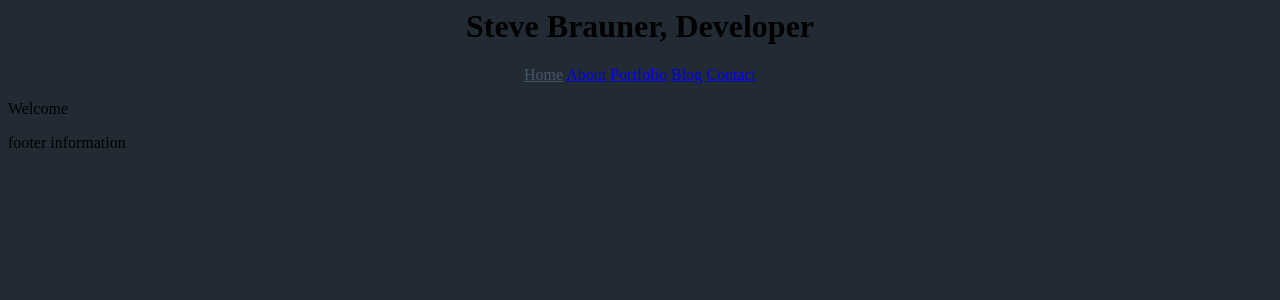
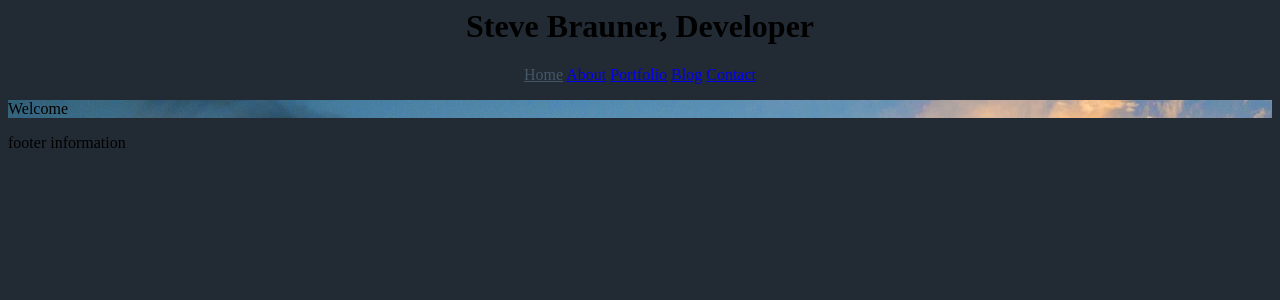
Before and after one commit to stevebrauner/stevebrauner.github.io, a Jekyll site: the page built from index.md, in a window 1280 px wide. Shown: the top 300 px of the page. Built offline with Jekyll 4.4.1, drawn with Linux system fonts in a browser that asks for light colours.

Commit message:
Corrected css

```diff
--- a/_sass/main.scss
+++ b/_sass/main.scss
@@ -8,9 +8,13 @@ body {
 }
 
 .container {
-	background: url("/assests/images/lake_travis.jpg") no-repeat top-center;
+	background-image: url("/assests/images/lake_travis.jpg");
 }
 
 .current {
 	color: #445668;
 }
+
+nav {
+	color: #98a89d;
+}
```
